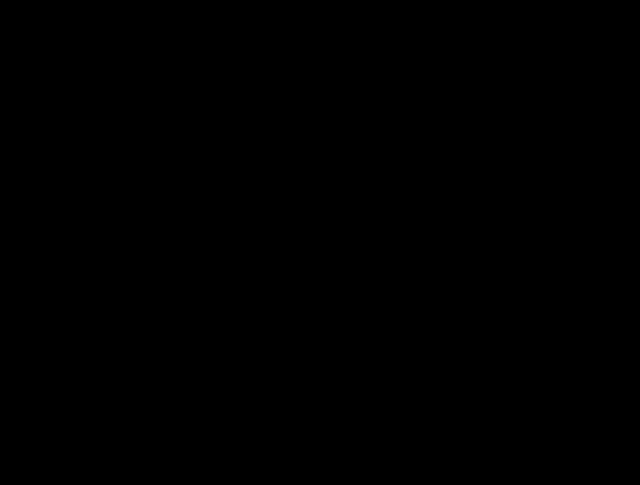
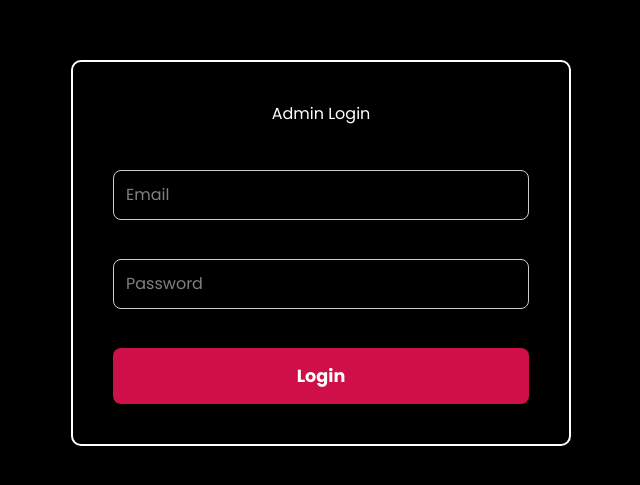
Before and after one commit to Saikat1707/PORTFOLIO, a React (Vite) app in the folder Frontend/: page /admin/customize/login in a window 1280 px wide. Before the commit this address had no page. Shown: the part 147-632 px from the top of the page, without its empty margins (319-959 px from the left). Built offline with nearby package versions, Linux system fonts and the light colour scheme.

Commit message:
Admin Authentication completed

```diff
--- a/Frontend/src/App.jsx
+++ b/Frontend/src/App.jsx
@@ -5,6 +5,7 @@ import CreateLink from './pages/CreateLink'
 import UpdateLink from './pages/UpdateLink'
 import UpdateProject from './pages/UpdateProject'
 import HeroSection from './pages/home/HeroSection'
+import AdminLogin from './pages/AdminLogin'
 
 
 const App = () => {
@@ -12,6 +13,7 @@ const App = () => {
     <>
       <Routes>
         <Route path='/' element={<HeroSection/>} />
+        <Route path='/admin/customize/login' element={<AdminLogin/>}/>
         <Route path='/admin/customize' element={<Admin/>} />
         <Route path='/admin/customize/create/:title' element={<CreateLink/>}/>
         <Route path='/admin/customize/update/:title/:linkId' element={<UpdateLink/>}/>
--- a/Frontend/src/components/NavBar.jsx
+++ b/Frontend/src/components/NavBar.jsx
@@ -60,7 +60,7 @@ const NavBar = () => {
             </Link>
         </li>
         <li className="hover:text-blue-500"><Link target='blank' to="https://drive.google.com/file/d/1ptQWw-C0-4eKZJcuXVWSETA7bk0QbmKB/view?usp=sharing">Resume</Link></li>
-        <li className="hover:text-blue-500"><Link to="/admin/customize">Admin</Link></li>
+        <li className="hover:text-blue-500"><Link to="/admin/customize/login">Admin</Link></li>
       </ul>
 
       {/* Mobile Nav */}
@@ -107,7 +107,7 @@ const NavBar = () => {
             </Link>
           </li>
           <li className="hover:text-blue-500"><Link target='blank' to="https://drive.google.com/file/d/1ptQWw-C0-4eKZJcuXVWSETA7bk0QbmKB/view?usp=sharing " onClick={() => setIsOpen(false)}>Resume</Link></li>
-          <li className="hover:text-blue-500"><Link to="/admin/customize" onClick={() => setIsOpen(false)}>Admin</Link></li>
+          <li className="hover:text-blue-500"><Link to="/admin/customize/login" onClick={() => setIsOpen(false)}>Admin</Link></li>
         </ul>
       )}
     </div>
--- /dev/null
+++ b/Frontend/src/context/UserContext.jsx
@@ -0,0 +1,15 @@
+import React, { useState, createContext } from 'react';
+
+export const DataContext = createContext();
+
+const UserContext = ({ children }) => {
+  const [isAuthenticate, setIsAuthenticate] = useState(false);
+
+  return (
+    <DataContext.Provider value={{ isAuthenticate, setIsAuthenticate }}>
+      {children}
+    </DataContext.Provider>
+  );
+};
+
+export default UserContext;
--- /dev/null
+++ b/Frontend/src/css/AdminLogin.css
@@ -0,0 +1,34 @@
+.admin-login-container {
+  display: flex;
+  justify-content: center;
+  align-items: center;
+  height: 100vh;
+}
+
+.admin-login-form {
+  padding: 40px;
+  border-radius: 10px;
+  box-shadow: 0 8px 24px rgba(0, 0, 0, 0.1);
+  width: 500px;
+  border: 2px solid white;
+}
+
+.admin-login-form h2 {
+  text-align: center;
+  margin-bottom: 20px;
+}
+
+.admin-login-form input {
+  width: 100%;
+  padding: 12px;
+  margin-bottom: 15px;
+  border: 1px solid #ccc;
+  border-radius: 8px;
+}
+
+.admin-login-form .error {
+  color: red;
+  font-size: 14px;
+  text-align: center;
+  margin-bottom: 10px
+}
--- a/Frontend/src/main.jsx
+++ b/Frontend/src/main.jsx
@@ -3,8 +3,11 @@ import { createRoot } from 'react-dom/client'
 import './index.css'
 import App from './App.jsx'
 import {BrowserRouter} from 'react-router-dom'
+import UserContext from './context/UserContext.jsx'
 createRoot(document.getElementById('root')).render(
-  <BrowserRouter>
-    <App/>
-  </BrowserRouter>
+  <UserContext>
+    <BrowserRouter>
+      <App/>
+    </BrowserRouter>
+  </UserContext>
 )
--- a/Frontend/src/pages/Admin.jsx
+++ b/Frontend/src/pages/Admin.jsx
@@ -1,16 +1,28 @@
-import React from 'react'
-import '../css/Admin.css'
-import Profile from '../components/Profile'
-import LinkCard from '../components/LinkCard'
+import React, { useContext, useEffect } from 'react';
+import '../css/Admin.css';
+import Profile from '../components/Profile';
+import LinkCard from '../components/LinkCard';
+import { useNavigate } from 'react-router-dom';
+import { DataContext } from '../context/UserContext';
+
 const Admin = () => {
+  const { isAuthenticate } = useContext(DataContext);
+  const navigate = useNavigate();
+
+  useEffect(() => {
+    if (!isAuthenticate) {
+      navigate('/admin/customize/login');
+    }
+  }, [isAuthenticate, navigate]);
+
   return (
     <div className="AdminContainer">
-        <Profile/>
-        <LinkCard title = "Programming"/>
-        <LinkCard title = "Social"/>
-        <LinkCard title = "Project"/>
+      <Profile />
+      <LinkCard title="Programming" />
+      <LinkCard title="Social" />
+      <LinkCard title="Project" />
     </div>
-  )
-}
+  );
+};
 
-export default Admin
+export default Admin;
--- /dev/null
+++ b/Frontend/src/pages/AdminLogin.jsx
@@ -0,0 +1,54 @@
+import React, { useContext, useState } from 'react';
+import { useNavigate } from 'react-router-dom';
+import '../css/AdminLogin.css';
+import { DataContext } from '../context/UserContext';
+
+const AdminLogin = () => {
+  const [email, setEmail] = useState('');
+  const [password, setPassword] = useState('');
+  const [error, setError] = useState('');
+  const navigate = useNavigate();
+
+  const { setIsAuthenticate } = useContext(DataContext); // ✅ Moved here
+
+  const handleLogin = (e) => {
+    e.preventDefault();
+
+    const validEmail = 'berasaikat731@gmail.com';
+    const validPassword = 'Saikat123@';
+
+    if (email === validEmail && password === validPassword) {
+      setIsAuthenticate(true);
+      navigate(`/admin/customize`);
+    } else {
+      setIsAuthenticate(false);
+      setError('Invalid email or password');
+    }
+  };
+
+  return (
+    <div className="admin-login-container">
+      <form className="admin-login-form" onSubmit={handleLogin}>
+        <h2>Admin Login</h2>
+        <input
+          type="email"
+          placeholder="Email"
+          value={email}
+          onChange={(e) => setEmail(e.target.value)}
+          required
+        />
+        <input
+          type="password"
+          placeholder="Password"
+          value={password}
+          onChange={(e) => setPassword(e.target.value)}
+          required
+        />
+        {error && <p className="error">{error}</p>}
+        <button type="submit">Login</button>
+      </form>
+    </div>
+  );
+};
+
+export default AdminLogin;
```
